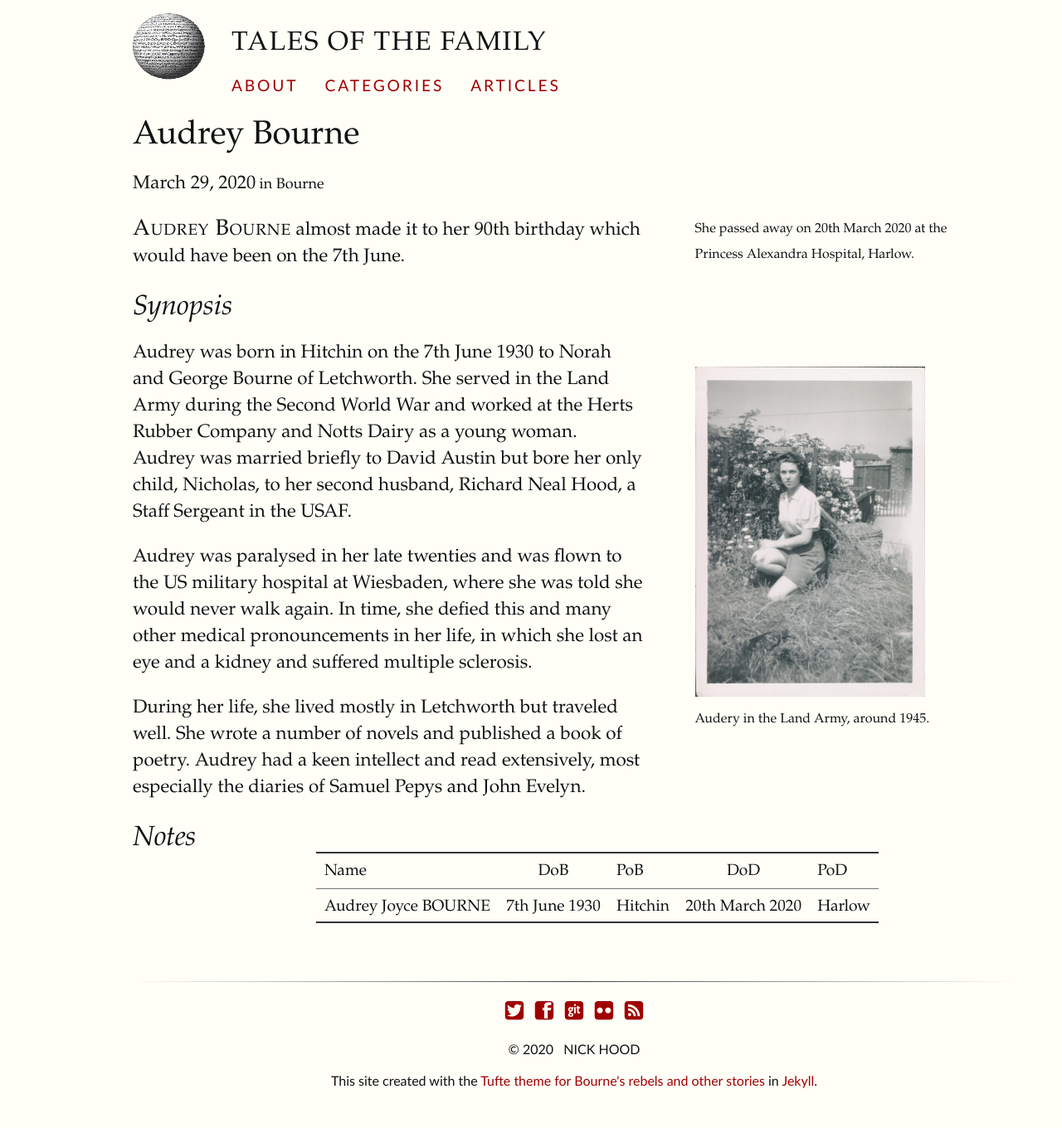
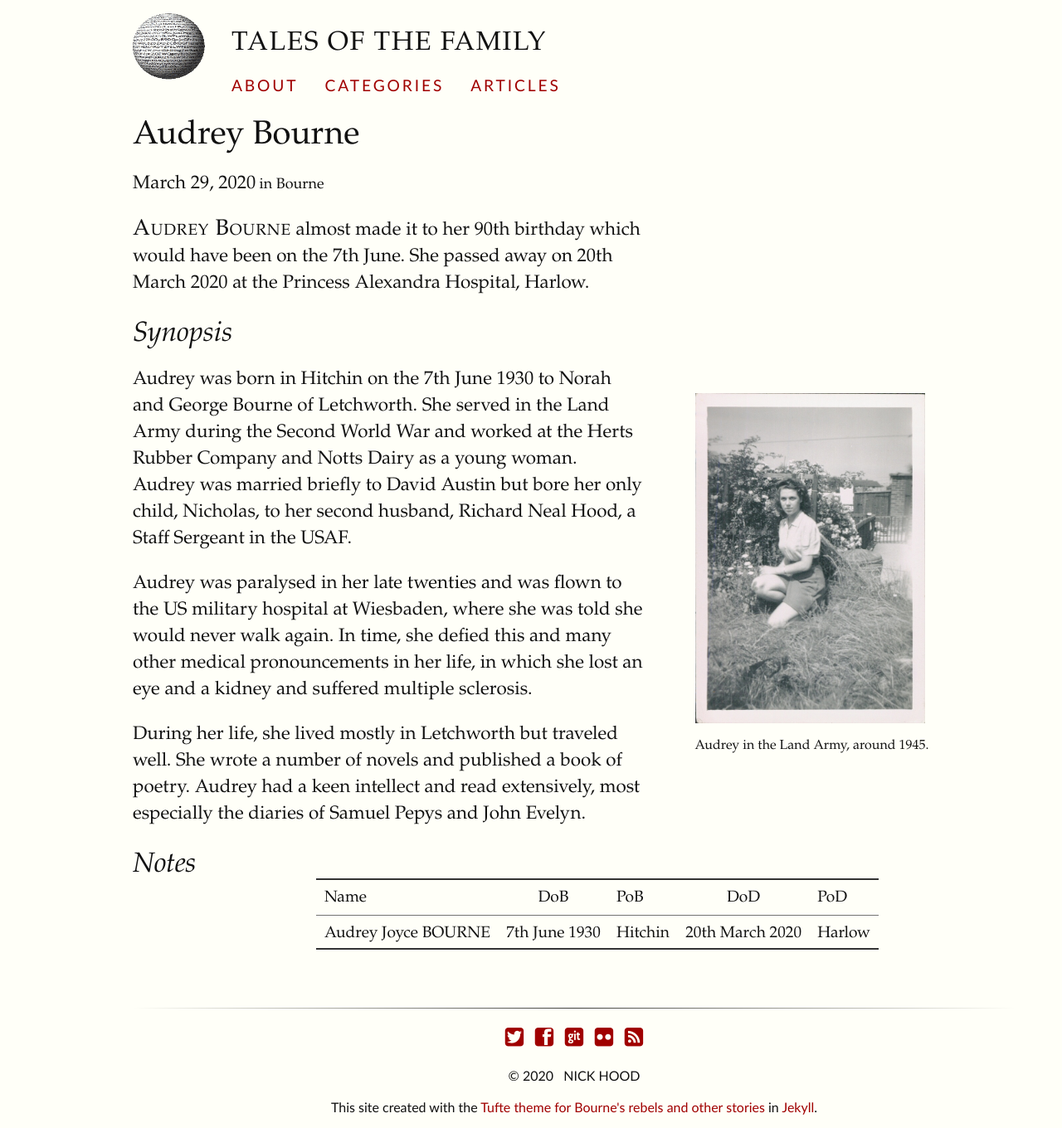
Before and after one commit to NixImagery/family, a Jekyll site: the page built from _posts/2020-03-29-Audrey-Bourne.md, in a window 1280 px wide. Shown: the whole page at 83% size. Built offline with Jekyll 4.4.1, drawn with Linux system fonts in a browser that asks for light colours; before the commit the page ends 1328 px from its top, so only the background shows below that.

Commit message:
Site updated via rake at 2020-03-31 11:03:33 UTC

```diff
--- a/_posts/2020-03-29-Audrey-Bourne.md
+++ b/_posts/2020-03-29-Audrey-Bourne.md
@@ -11,11 +11,11 @@ categories:
 # tags:
 #     - example
 ---
-{% newthought "Audrey Bourne" %}{% marginnote "AB1" "She passed away on 20th March 2020 at the Princess Alexandra Hospital, Harlow." %} almost made it to her 90th birthday which would have been on the 7th June.
+{% newthought "Audrey Bourne" %} almost made it to her 90th birthday which would have been on the 7th June. She passed away on 20th March 2020 at the Princess Alexandra Hospital, Harlow.
 <!--more-->
 
 ## Synopsis
-Audrey was born in Hitchin on the 7th June 1930 to Norah and George Bourne of Letchworth. She served in the {% marginfigure 'ajb-la' 'assets/img/Audrey-land-army.jpg' 'Audery in the Land Army, around 1945.'  %}Land Army during the Second World War and worked at the Herts Rubber Company and Notts Dairy as a young woman. Audrey was married briefly to David Austin but bore her only child, Nicholas, to her second husband, Richard Neal Hood, a Staff Sergeant in the USAF.
+Audrey was born in Hitchin on the 7th June 1930 to Norah and George Bourne of Letchworth. She served in the {% marginfigure 'ajb-la' 'assets/img/Audrey-land-army.jpg' 'Audrey in the Land Army, around 1945.'  %}Land Army during the Second World War and worked at the Herts Rubber Company and Notts Dairy as a young woman. Audrey was married briefly to David Austin but bore her only child, Nicholas, to her second husband, Richard Neal Hood, a Staff Sergeant in the USAF.
 
 Audrey was paralysed in her late twenties and was flown to the US military hospital at Wiesbaden, where she was told she would never walk again. In time, she defied this and many other medical pronouncements in her life, in which she lost an eye and a kidney and suffered multiple sclerosis.
 
--- a/docs/2020/03/29/Audrey-Bourne.html
+++ b/docs/2020/03/29/Audrey-Bourne.html
@@ -18,7 +18,7 @@
   <meta name="viewport" content="width=device-width, initial-scale=1">
 
   <title>Tales of the family | Audrey Bourne</title>
-  <meta name="description" content="Audrey Bourne  ⊕She passed away on 20th March 2020 at the Princess Alexandra Hospital, Harlow.  almost made it to her 90th birthday which would have been on ...">
+  <meta name="description" content="Audrey Bourne  almost made it to her 90th birthday which would have been on the 7th June. She passed away on 20th March 2020 at the Princess Alexandra Hospit...">
 
   <!-- Google Fonts loaded here depending on setting in _data/options.yml true loads font, blank does not-->
 
@@ -81,11 +81,11 @@
 
 </span></p>
 
-<p><span class="newthought">Audrey Bourne</span> <label for="AB1" class="margin-toggle"> ⊕</label><input type="checkbox" id="AB1" class="margin-toggle" /><span class="marginnote">She passed away on 20th March 2020 at the Princess Alexandra Hospital, Harlow. </span> almost made it to her 90th birthday which would have been on the 7th June.
+<p><span class="newthought">Audrey Bourne</span>  almost made it to her 90th birthday which would have been on the 7th June. She passed away on 20th March 2020 at the Princess Alexandra Hospital, Harlow.
 <!--more--></p>
 
 <h2 id="synopsis">Synopsis</h2>
-<p>Audrey was born in Hitchin on the 7th June 1930 to Norah and George Bourne of Letchworth. She served in the <label for="ajb-la" class="margin-toggle">⊕</label><input type="checkbox" id="ajb-la" class="margin-toggle" /><span class="marginnote"><img class="fullwidth" src="/family/assets/img/Audrey-land-army.jpg" /><br />Audery in the Land Army, around 1945.</span>Land Army during the Second World War and worked at the Herts Rubber Company and Notts Dairy as a young woman. Audrey was married briefly to David Austin but bore her only child, Nicholas, to her second husband, Richard Neal Hood, a Staff Sergeant in the USAF.</p>
+<p>Audrey was born in Hitchin on the 7th June 1930 to Norah and George Bourne of Letchworth. She served in the <label for="ajb-la" class="margin-toggle">⊕</label><input type="checkbox" id="ajb-la" class="margin-toggle" /><span class="marginnote"><img class="fullwidth" src="/family/assets/img/Audrey-land-army.jpg" /><br />Audrey in the Land Army, around 1945.</span>Land Army during the Second World War and worked at the Herts Rubber Company and Notts Dairy as a young woman. Audrey was married briefly to David Austin but bore her only child, Nicholas, to her second husband, Richard Neal Hood, a Staff Sergeant in the USAF.</p>
 
 <p>Audrey was paralysed in her late twenties and was flown to the US military hospital at Wiesbaden, where she was told she would never walk again. In time, she defied this and many other medical pronouncements in her life, in which she lost an eye and a kidney and suffered multiple sclerosis.</p>
 
--- a/docs/index.html
+++ b/docs/index.html
@@ -86,7 +86,7 @@
           Bourne
 
           </span><br/>
-          <div><p><span class="newthought">Audrey Bourne</span> <label for="AB1" class="margin-toggle"> ⊕</label><input type="checkbox" id="AB1" class="margin-toggle" /><span class="marginnote">She passed away on 20th March 2020 at the Princess Alexandra Hospital, Harlow. </span> almost made it to her 90th birthday which would have been on the 7th June.</p>
+          <div><p><span class="newthought">Audrey Bourne</span>  almost made it to her 90th birthday which would have been on the 7th June. She passed away on 20th March 2020 at the Princess Alexandra Hospital, Harlow.</p>
 </div>
         </li>
 
```
Also changed, not shown: docs/feed.xml (+4 -4 lines), 1 other file.
